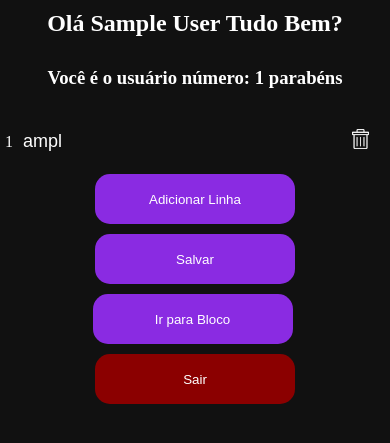
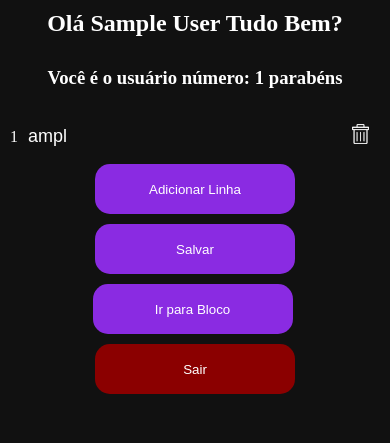
Before and after one commit to lipes40/LoginServer, a PHP site: page /painel.php in a window 390 px wide. Shown: the part 84-527 px from the top of the page. Run offline with PHP 8.4, Linux system fonts and the light colour scheme; the visitor is signed in with stand-in values (Sample User, id 1); tables that the repository leaves empty or names only in its code hold one stand-in row (values such as "Sample post").

Commit message:
modify the width and height of the delete button

```diff
--- a/painel.php
+++ b/painel.php
@@ -277,6 +277,11 @@
             .mostrar{
                 margin: 5px;
             }
+
+            .deletar{
+                width: 40px;
+                height: 40px;
+            }
         }
 
     </style>
```
